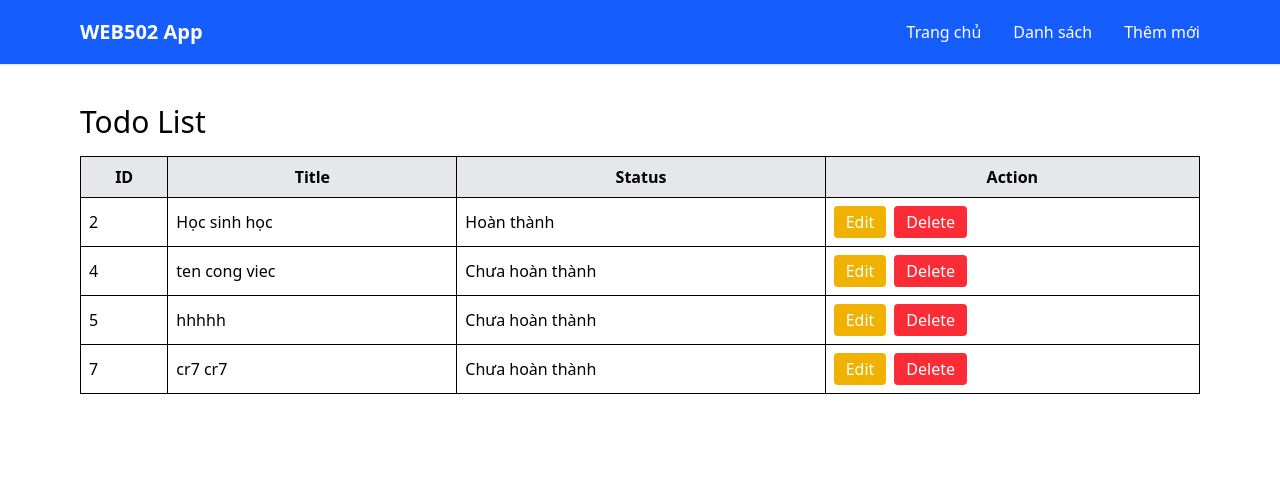
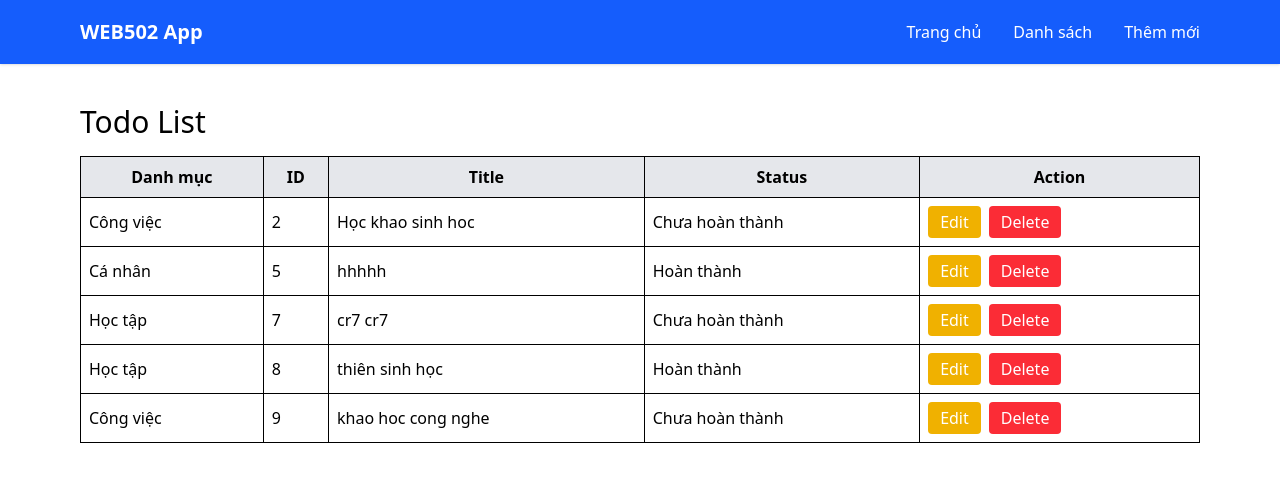
Before and after one commit to Tienhien109/typescript-web502-summer26-main, a React (Vite) app: page /list in a window 1280 px wide. Shown: the top 482 px of the page. Built offline with nearby package versions, Linux system fonts and the light colour scheme; data requests are answered from the project's data file.

Commit message:
updatel6

```diff
--- a/db.json
+++ b/db.json
@@ -2,24 +2,38 @@
   "todos": [
     {
       "id": 2,
-      "title": "Học sinh học",
-      "completed": true,
-      "description": "hine hien123123"
-    },
-    {
-      "title": "ten cong viec",
-      "description": "mo ta cong và việc",
-      "id": 4
+      "title": "Học khao sinh hoc",
+      "completed": false,
+      "description": "hine hien123123",
+      "category": "Công việc"
     },
     {
       "title": "hhhhh",
       "description": "hhhhhhhhhhhhhhhhhhhhhhhhhhhhhhh",
-      "id": 5
+      "id": 5,
+      "category": "Cá nhân",
+      "completed": true
     },
     {
       "title": "cr7 cr7",
       "description": "hien hien124444444",
-      "id": 7
+      "id": 7,
+      "category": "Học tập",
+      "completed": false
+    },
+    {
+      "title": "thiên sinh học",
+      "category": "Học tập",
+      "completed": true,
+      "description": "hihihihihihhihhi",
+      "id": 8
+    },
+    {
+      "title": "khao hoc cong nghe",
+      "category": "Công việc",
+      "completed": false,
+      "description": "hhhhhhhhhiiashiausfiuasfhahsfa",
+      "id": 9
     }
   ]
 }
--- a/src/components/TodoForm.tsx
+++ b/src/components/TodoForm.tsx
@@ -23,22 +23,23 @@ function TodoForm() {
 
   useEffect(() => {
     if (id) {
-      axios
-        .get(`http://localhost:3000/todos/${id}`)
-        .then((res) => reset(res.data));
+      axios.get("http://localhost:3000/todos/" + id).then((res) => {
+        reset(res.data);
+      });
     }
-  }, [id, reset]);
+  }, []);
 
-  const submitForm = async (data: FormData) => {
+  function submitForm(data: FormData) {
     if (id) {
-      await axios.put(`http://localhost:3000/todos/${id}`, data);
+      axios.put("http://localhost:3000/todos/" + id, data).then(() => {
+        navigate("/list");
+      });
     } else {
-      await axios.post("http://localhost:3000/todos", data);
-
+      axios.post("http://localhost:3000/todos", data).then(() => {
+        navigate("/list");
+      });
     }
-
-    navigate("/list");
-  };
+  }
 
   return (
     <div>
@@ -48,7 +49,7 @@ function TodoForm() {
 
       <form onSubmit={handleSubmit(submitForm)}>
         <div className="mb-4">
-          <label className="block mb-1">Title</label>
+          <label>Title</label>
 
           <input
             type="text"
@@ -63,23 +64,32 @@ function TodoForm() {
           />
 
           {errors.title && (
-            <p className="text-red-500 mt-1">
-              {errors.title.message}
-            </p>
+            <p className="text-red-500">{errors.title.message}</p>
           )}
         </div>
-<div className="mb-4">
-  <label>
-    <input
-      type="checkbox"
-      {...register("completed")}
-      className="mr-2"
-    />
-    Hoàn thành
-  </label>
-</div>
+
         <div className="mb-4">
-          <label className="block mb-1">Mô tả</label>
+          <label>Danh mục</label>
+
+          <select
+            className="w-full border rounded-lg px-3 py-2"
+            {...register("category")}
+          >
+            <option value="">-- Chọn danh mục --</option>
+            <option value="Học tập">Học tập</option>
+            <option value="Công việc">Công việc</option>
+            <option value="Cá nhân">Cá nhân</option>
+          </select>
+        </div>
+
+        <div className="mb-4">
+          <label>
+            <input type="checkbox" {...register("completed")} /> Hoàn thành
+          </label>
+        </div>
+
+        <div className="mb-4">
+          <label>Mô tả</label>
 
           <input
             type="text"
--- a/src/components/TodoList.tsx
+++ b/src/components/TodoList.tsx
@@ -5,8 +5,8 @@ import { Link } from "react-router-dom";
 interface IToDoItem {
   id: number;
   title: string;
-  description?: string;
-  completed: boolean;
+  category?: string;
+  completed?: boolean;
 }
 
 export default function ToDoList() {
@@ -16,20 +16,18 @@ export default function ToDoList() {
     loadTodos();
   }, []);
 
-  async function loadTodos() {
-    try {
-      const res = await axios.get("http://localhost:3000/todos");
+  function loadTodos() {
+    axios.get("http://localhost:3000/todos").then((res) => {
       setTodos(res.data);
-    } catch (error) {
-      alert("Lỗi tải dữ liệu");
-    }
+    });
   }
 
-  async function handleDelete(id: number) {
-    if (!confirm("Xóa hay không?")) return;
-
-    await axios.delete("http://localhost:3000/todos/" + id);
-    loadTodos();
+  function handleDelete(id: number) {
+    if (confirm("Bạn có muốn xóa không?")) {
+      axios.delete("http://localhost:3000/todos/" + id).then(() => {
+        loadTodos();
+      });
+    }
   }
 
   return (
@@ -39,6 +37,7 @@ export default function ToDoList() {
       <table className="w-full border border-collapse">
         <thead>
           <tr className="bg-gray-200">
+            <th className="border p-2">Danh mục</th>
             <th className="border p-2">ID</th>
             <th className="border p-2">Title</th>
             <th className="border p-2">Status</th>
@@ -49,14 +48,12 @@ export default function ToDoList() {
         <tbody>
           {todos.map((item) => (
             <tr key={item.id}>
+              <td className="border p-2">{item.category}</td>
               <td className="border p-2">{item.id}</td>
-
               <td className="border p-2">{item.title}</td>
-
               <td className="border p-2">
                 {item.completed ? "Hoàn thành" : "Chưa hoàn thành"}
               </td>
-
               <td className="border p-2">
                 <Link to={`/edit/${item.id}`}>
                   <button className="bg-yellow-500 text-white px-3 py-1 rounded mr-2">
```
